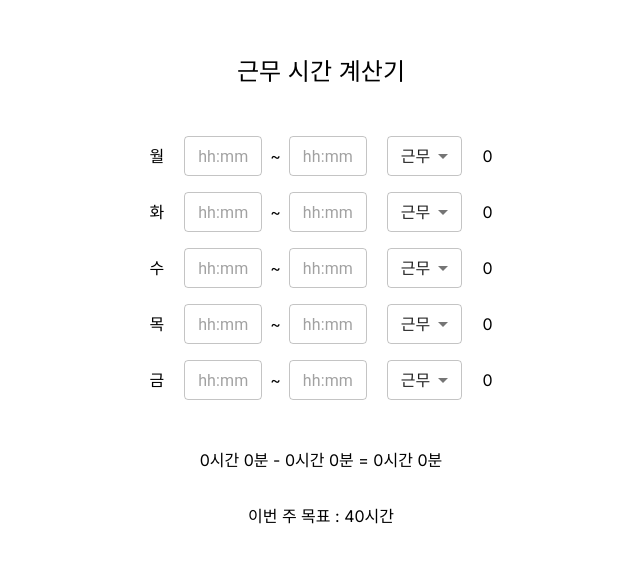
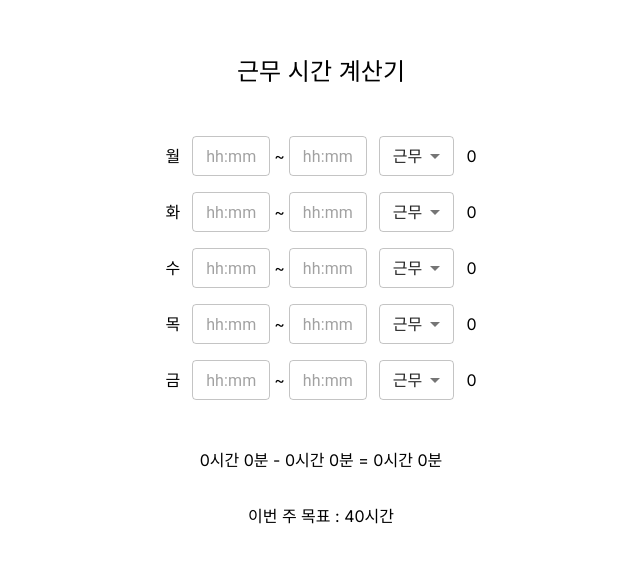
Before and after one commit to verandaaa/work-hours-calculator, a Next.js app: page / in a window 1280 px wide. Shown: the part 108-670 px from the top of the page, without its empty margins (319-959 px from the left). Built offline with nearby package versions, Linux system fonts and the light colour scheme.

Commit message:
ui 수정

```diff
--- a/src/app/page.tsx
+++ b/src/app/page.tsx
@@ -19,7 +19,7 @@ export default function Home() {
     if (localStorage.getItem("lastAccessWeek")) {
       let lastAccessWeek = Number(localStorage.getItem("lastAccessWeek"));
       let currentWeek = dayjs().week();
-      if (lastAccessWeek < currentWeek) {
+      if (lastAccessWeek < currentWeek || (currentWeek === 0 && lastAccessWeek !== 0)) {
         localStorage.clear();
       }
     } else {
@@ -58,10 +58,10 @@ export default function Home() {
 
   return (
     <LocalizationProvider dateAdapter={AdapterDayjs}>
-      <main className="flex justify-center max-w-md w-full h-screen bg-white">
+      <main className="flex justify-center max-w-md w-full h-screen">
         <div className="flex flex-col items-center gap-8 justify-center">
           <div className="text-2xl">근무 시간 계산기</div>
-          <div>
+          <div className="min-h-[296px]">
             {times.map((time, index) => (
               <Day label={days[index]} index={index} key={index} />
             ))}
--- a/src/components/Day.tsx
+++ b/src/components/Day.tsx
@@ -37,9 +37,9 @@ export default function Day({ label, index }: Props) {
   };
 
   return (
-    <div className="flex gap-5 my-4 items-center">
+    <div className="flex gap-3 my-4 items-center">
       <div>{label}</div>
-      <div className="flex gap-2 items-center">
+      <div className="flex gap-1 items-center">
         <div>
           <TimeField
             format="HH:mm"
@@ -69,7 +69,7 @@ export default function Day({ label, index }: Props) {
           <MenuItem value={"halfLeave"}>반차</MenuItem>
         </Select>
       </div>
-      <div className="">
+      <div className="flex justify-center flex-1">
         {plusMinus === 0 && <span className="text-black">0</span>}
         {plusMinus > 0 && <span className="text-green-600">{"+" + plusMinus}</span>}
         {plusMinus < 0 && <span className="text-red-600">{plusMinus}</span>}
```
